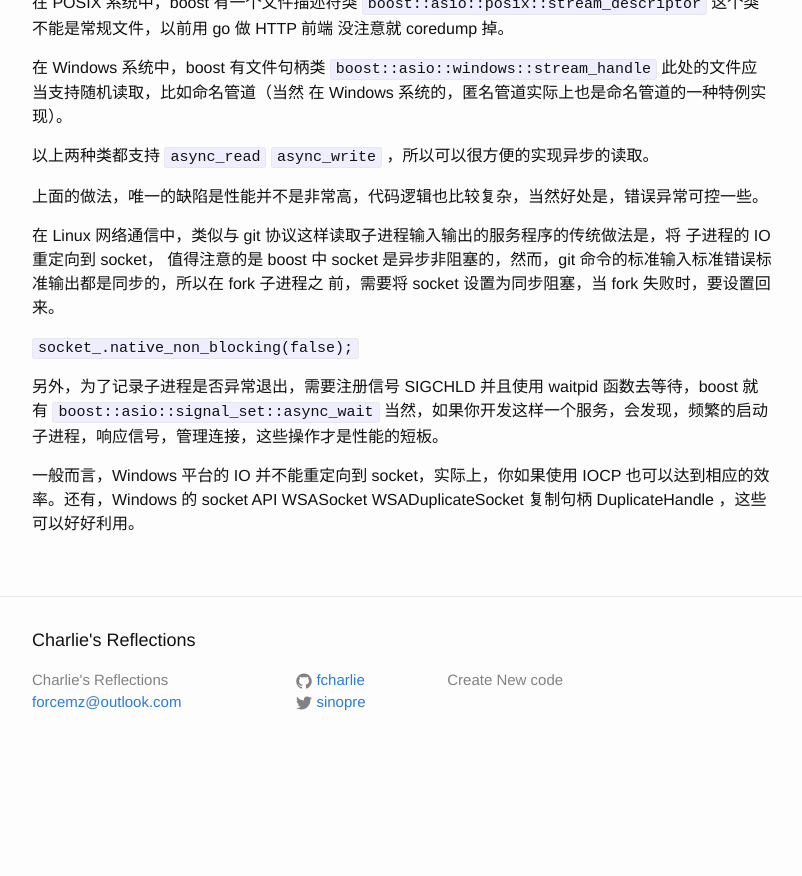
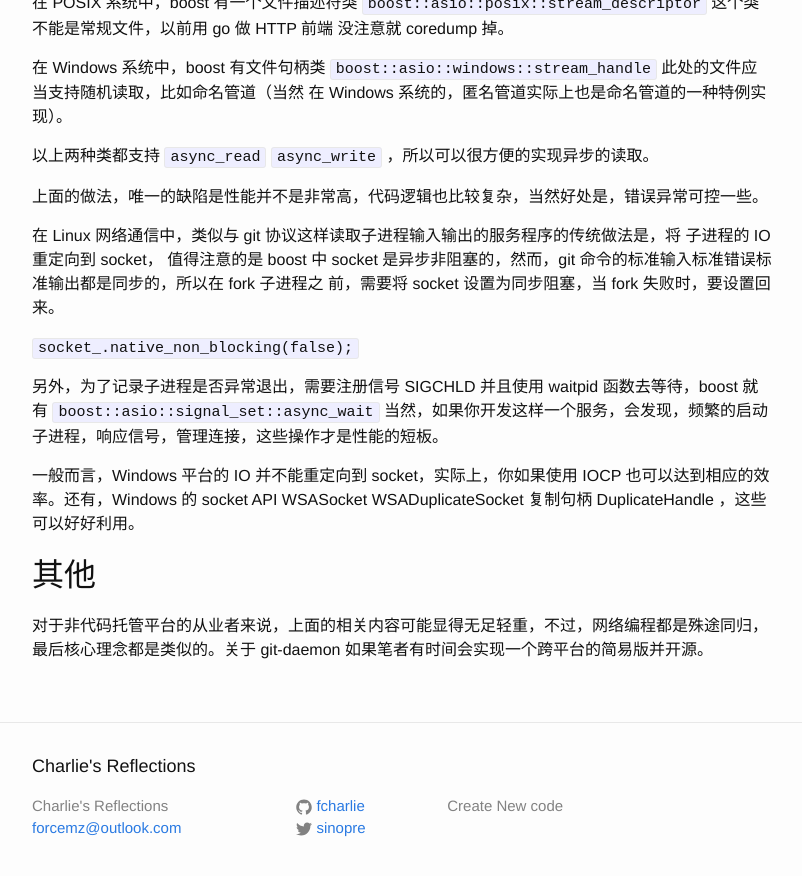
Before and after one commit to fcharlie/fcharlie.github.io, a Jekyll site: the page built from _posts/2016-07-16-GitTransportImplement.md, in a window 1280 px wide and 900 px high, scrolled down 3410 px. Shown: the top 876 px of the window, without its empty margins (238-1040 px from the left). Built offline with Jekyll 4.4.1, drawn with Linux system fonts in a browser that asks for light colours; before the commit the page ends 4184 px from its top, so only the background shows below that.

Commit message:
add file

```diff
--- a/_posts/2016-07-16-GitTransportImplement.md
+++ b/_posts/2016-07-16-GitTransportImplement.md
@@ -170,3 +170,8 @@ fail:
 
 一般而言，Windows 平台的 IO 并不能重定向到 socket，实际上，你如果使用 IOCP 也可以达到相应的效率。还有，Windows 的 socket API WSASocket WSADuplicateSocket
 复制句柄 DuplicateHandle ，这些可以好好利用。
+
+## 其他
+
+对于非代码托管平台的从业者来说，上面的相关内容可能显得无足轻重，不过，网络编程都是殊途同归，最后核心理念都是类似的。关于 git-daemon
+如果笔者有时间会实现一个跨平台的简易版并开源。
```
